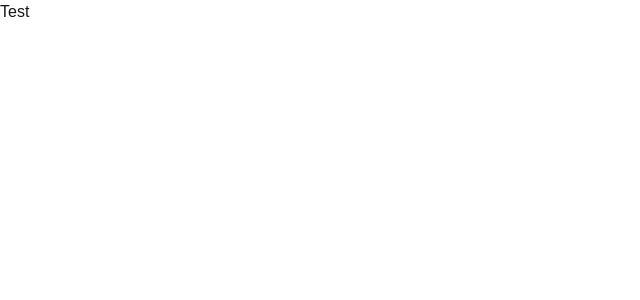
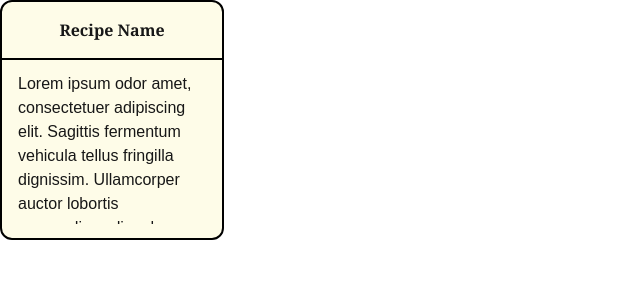
Before and after one commit to alimomennasab/minihack, a Next.js app in the folder minihack/: page / in a window 1280 px wide. Shown: the top 300 px of the page, without its empty margins (0-640 px from the left). Built offline with nearby package versions, Linux system fonts and the light colour scheme.

Commit message:
recipe box

```diff
--- a/minihack/src/app/page.tsx
+++ b/minihack/src/app/page.tsx
@@ -1,9 +1,10 @@
 import IngredientInputWindow from '../components/ingredientInputWindow';
+import RecipeBox from '@/components/recipeBox';
 
 export default function Page() {
   return (
     <main>
-      <IngredientInputWindow />
+      <RecipeBox />
     </main>
   );
 }
--- /dev/null
+++ b/minihack/src/components/recipeBox.tsx
@@ -0,0 +1,14 @@
+import React from 'react';
+
+const RecipeBox = () => {
+  return (
+    <div className="h-60 w-56 box-border size-full border-2 rounded-xl border-black bg-yellow-50">
+      <div className="pt-4 pb-4 text-center font-black font-serif"> Recipe Name</div>
+      <div className="pb-1 my-auto w-54 content-center border-t-2 border-black"></div>
+
+      <div className="pt-2 px-4 overflow-y-auto h-40">Lorem ipsum odor amet, consectetuer adipiscing elit. Sagittis fermentum vehicula tellus fringilla dignissim. Ullamcorper auctor lobortis suspendisse diam hac feugiat mus leo.</div>
+    </div>
+  );
+};
+
+export default RecipeBox;
```
